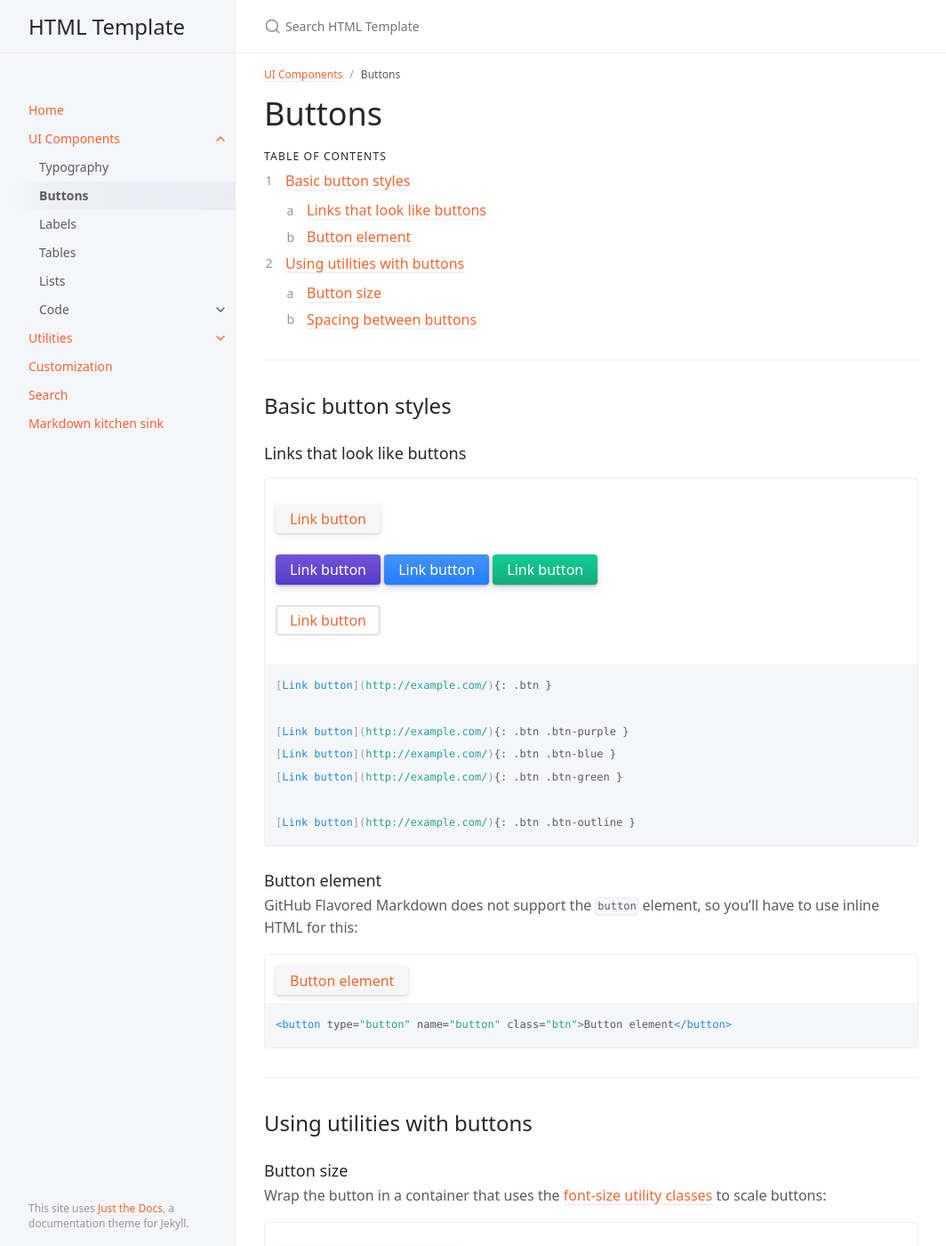
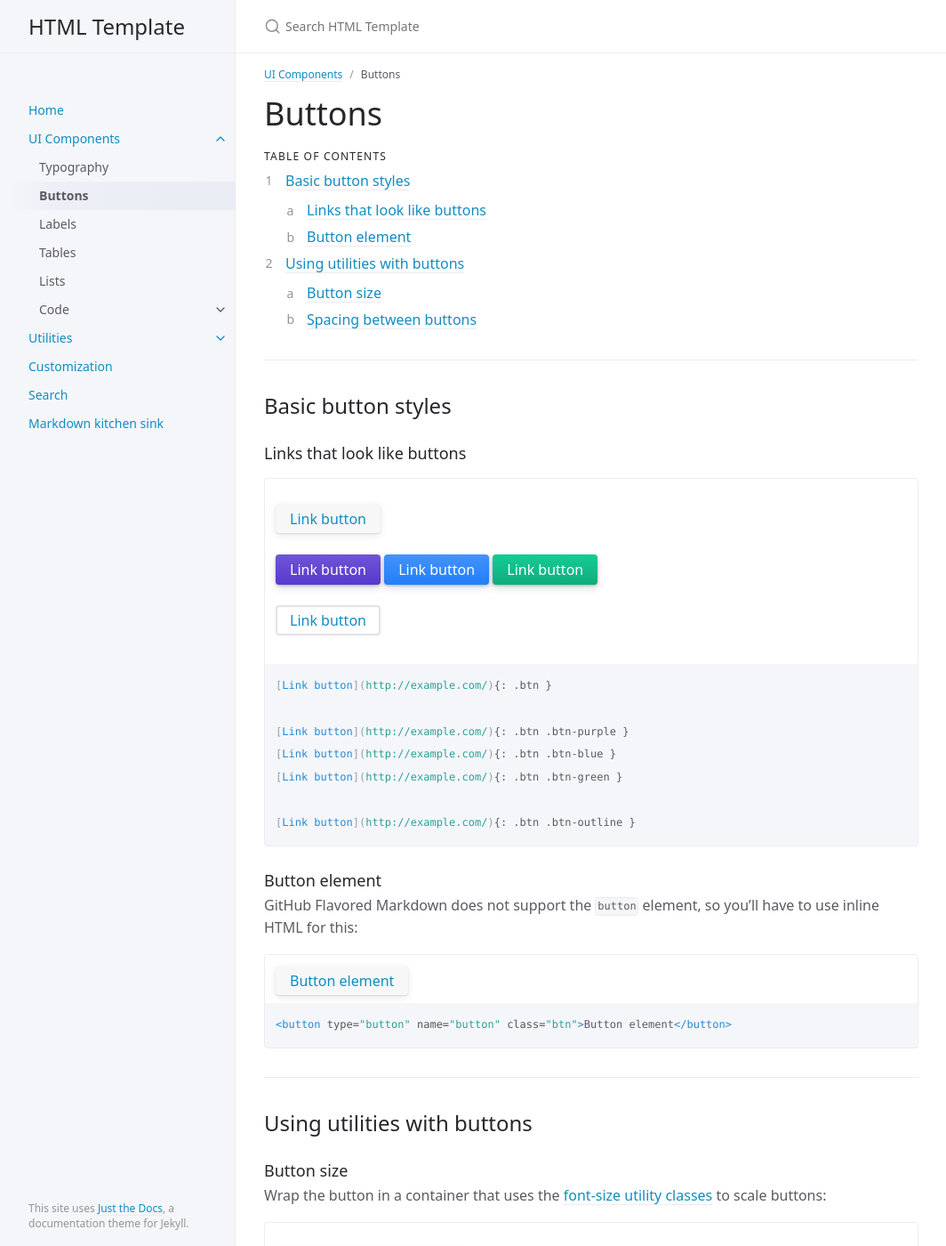
Before and after one commit to brandontravel/travelhacking.xyz, a Jekyll site: the page built from docs/ui-components/buttons.md, in a window 1280 px wide and 1400 px high. Shown: the whole window at 89% size, without its empty margins (107-1171 px from the left). Built offline with Jekyll 4.4.1, drawn with Linux system fonts in a browser that asks for light colours.

Commit message:
Update _variables.scss

```diff
--- a/_sass/support/_variables.scss
+++ b/_sass/support/_variables.scss
@@ -70,7 +70,7 @@ $red-100: #f96e65 !default;
 $red-200: #e94c4c !default;
 $red-300: #dd2e2e !default;
 
-$orange-000: #F36631 !default;
+$primary-000: #118DC1 !default;
 
 $body-background-color: $white !default;
 $sidebar-color: $grey-lt-000 !default;
@@ -83,8 +83,8 @@ $body-text-color: $grey-dk-100 !default;
 $body-heading-color: $grey-dk-300 !default;
 $search-result-preview-color: $grey-dk-000 !default;
 $nav-child-link-color: $grey-dk-100 !default;
-$link-color: $orange-000 !default;
-$btn-primary-color: $orange-000 !default;
+$link-color: $primary-000 !default;
+$btn-primary-color: $primary-000 !default;
 $base-button-color: #f7f7f7 !default;
 
 //
```
